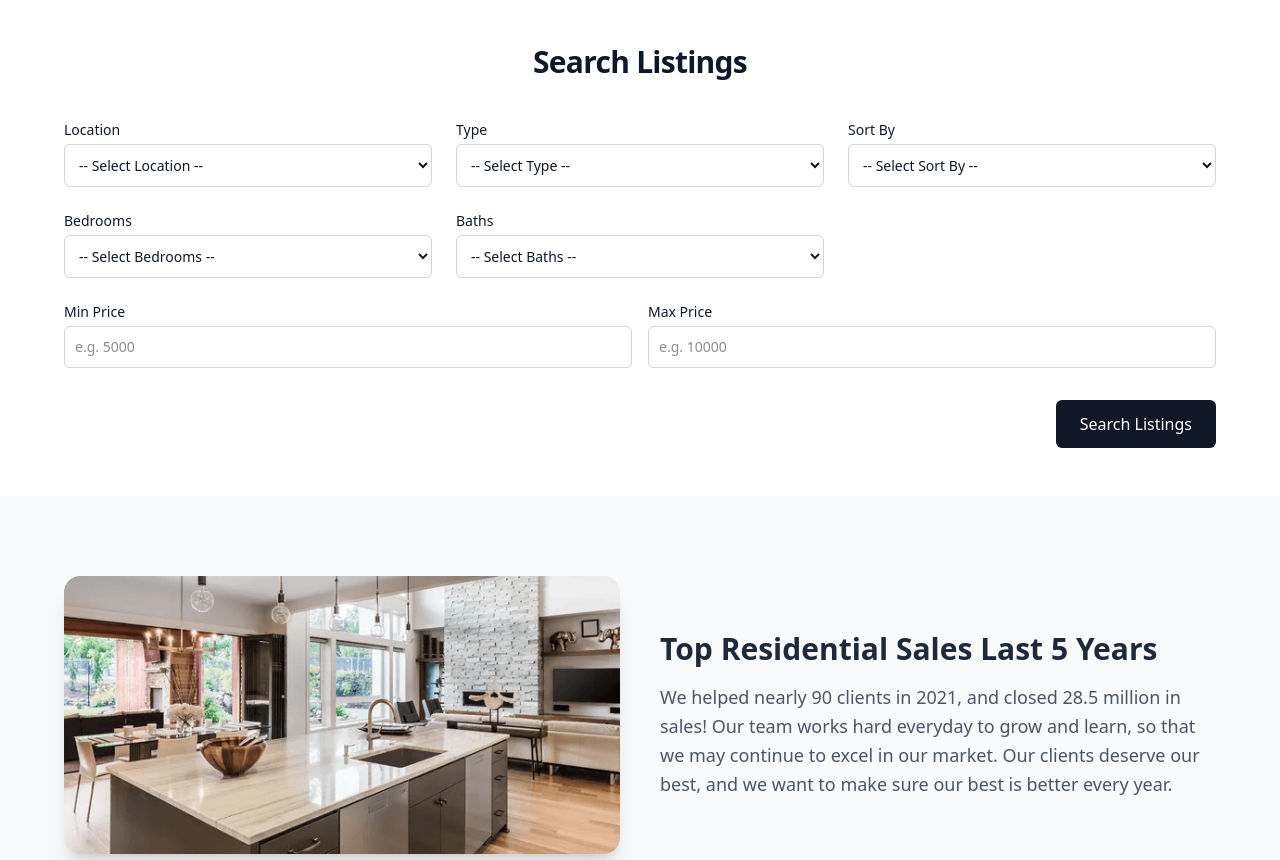
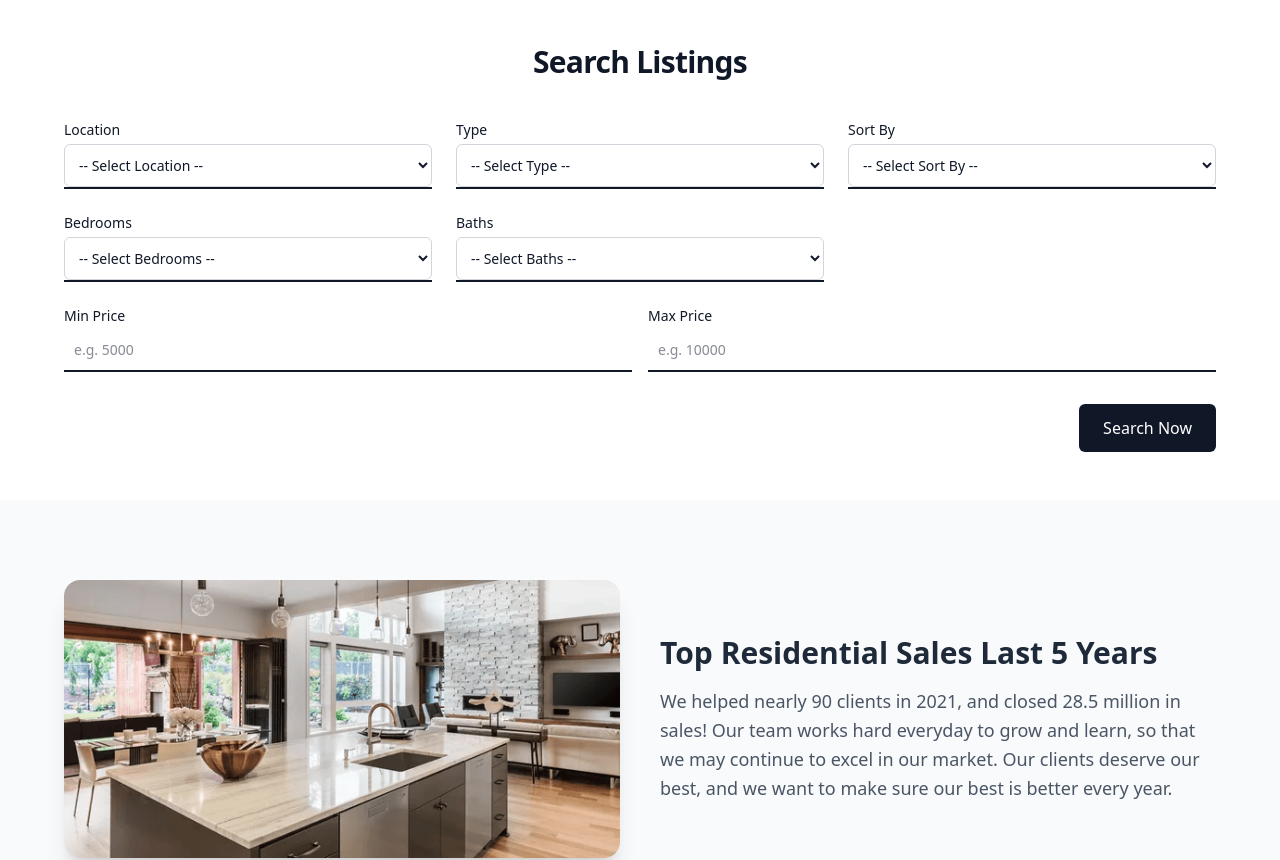
Before and after one commit to khenzipops/marci-metzger, a Next.js app: page / in a window 1280 px wide. Shown: the part 1020-1880 px from the top of the page. Built offline with nearby package versions, Linux system fonts and the light colour scheme.

Commit message:
Add Footer component and update styles in Partnership and SearchListing components; include react-icons dependency

```diff
--- a/package.json
+++ b/package.json
@@ -17,6 +17,7 @@
     "react": "^19.0.0",
     "react-dom": "^19.0.0",
     "react-fast-marquee": "^1.6.5",
+    "react-icons": "^5.5.0",
     "swiper": "^11.2.6"
   },
   "devDependencies": {
--- a/src/app/page.tsx
+++ b/src/app/page.tsx
@@ -6,7 +6,7 @@ import Gallery from "@/components/Gallery";
 import Profile from "@/components/Profile";
 import Services from "@/components/service";
 import Partnership from "@/components/parntership";
-
+import Footer from "@/components/Footer";
 export default function Home() {
   return (
     <div>
@@ -18,6 +18,7 @@ export default function Home() {
       <Profile />
       <Services />
       <Partnership />
+      <Footer />
       {/*
       <div className="bg-amber-400  h-96">Maps</div>
       <div className="bg-amber-400  h-96">Call OR VISIT</div>
--- a/src/components/Searchlisting.tsx
+++ b/src/components/Searchlisting.tsx
@@ -71,7 +71,7 @@ export default function SearchListing() {
           <SelectGroup label="Bedrooms" options={bedrooms} />
           <SelectGroup label="Baths" options={baths} />
 
-          <div className="sm:col-span-2 lg:col-span-3 flex gap-4">
+          <div className="sm:col-span-2 lg:col-span-3 flex gap-4 ">
             <InputGroup label="Min Price" placeholder="e.g. 5000" />
             <InputGroup label="Max Price" placeholder="e.g. 10000" />
           </div>
@@ -81,7 +81,7 @@ export default function SearchListing() {
               type="submit"
               className="bg-gray-900 text-white px-6 py-3 rounded-md hover:bg-gray-700 transition text-base font-medium"
             >
-              Search Listings
+              Search Now
             </button>
           </div>
         </form>
@@ -92,11 +92,11 @@ export default function SearchListing() {
 
 function SelectGroup({ label, options }: { label: string; options: string[] }) {
   return (
-    <div className="flex flex-col">
-      <label className="text-sm font-medium mb-1">{label}</label>
+    <div className="flex flex-col border-b-2">
+      <label className="text-sm font-medium mb-1 ">{label}</label>
       <select
         defaultValue=""
-        className="border border-gray-300 p-2.5 rounded-md focus:outline-none focus:ring-2 focus:ring-gray-800 text-sm"
+        className="border border-gray-300 p-2.5 rounded-md focus:outline-none focus:ring-2 focus:ring-gray-800 text-sm "
       >
         <option value="" disabled hidden>
           -- Select {label} --
@@ -120,11 +120,11 @@ function InputGroup({
 }) {
   return (
     <div className="flex flex-col flex-1">
-      <label className="text-sm font-medium mb-1">{label}</label>
+      <label className="text-sm font-medium mb-1 ">{label}</label>
       <input
         type="text"
         placeholder={placeholder}
-        className="border border-gray-300 p-2.5 rounded-md focus:outline-none focus:ring-2 focus:ring-gray-800 text-sm"
+        className="border-b-2 border-gray-900 p-2.5 focus:outline-none focus:ring-2 focus:ring-gray-800 text-sm "
       />
     </div>
   );
--- a/src/components/footer.tsx
+++ b/src/components/footer.tsx
@@ -0,0 +1,17 @@
+import { FaFacebook, FaInstagram, FaLinkedin, FaYelp } from "react-icons/fa";
+function Footer() {
+  return (
+    <div className="bg-gray-800 font-semibold text-white ">
+      <div className="flex-row- gap-4 text-3xl flex justify-center py-3">
+        <FaFacebook />
+        <FaInstagram />
+        <FaLinkedin />
+        <FaYelp />
+      </div>
+      <div>
+        <h1>COPYRIGHT © 2023 MARCI METZGER HOMES - ALL RIGHTS RESERVED </h1>
+      </div>
+    </div>
+  );
+}
+export default Footer;
--- a/src/components/parntership.tsx
+++ b/src/components/parntership.tsx
@@ -20,10 +20,13 @@ const repeatedImages = [
 
 export default function Partnership() {
   return (
-    <div className="bg-gray-100 py-6">
+    <div className="bg-gray-900 py-3">
       <Marquee speed={50} pauseOnHover gradient={false}>
         {repeatedImages.map((src, index) => (
-          <div key={index} className="mx-4">
+          <div
+            key={index}
+            className="mx-4 bg-white border-2 border-white rounded-sm"
+          >
             <Image
               src={src}
               alt={`Logo ${index + 1}`}
```
Also changed, not shown: 1 other file (tests, documents, lock files or other folders).
